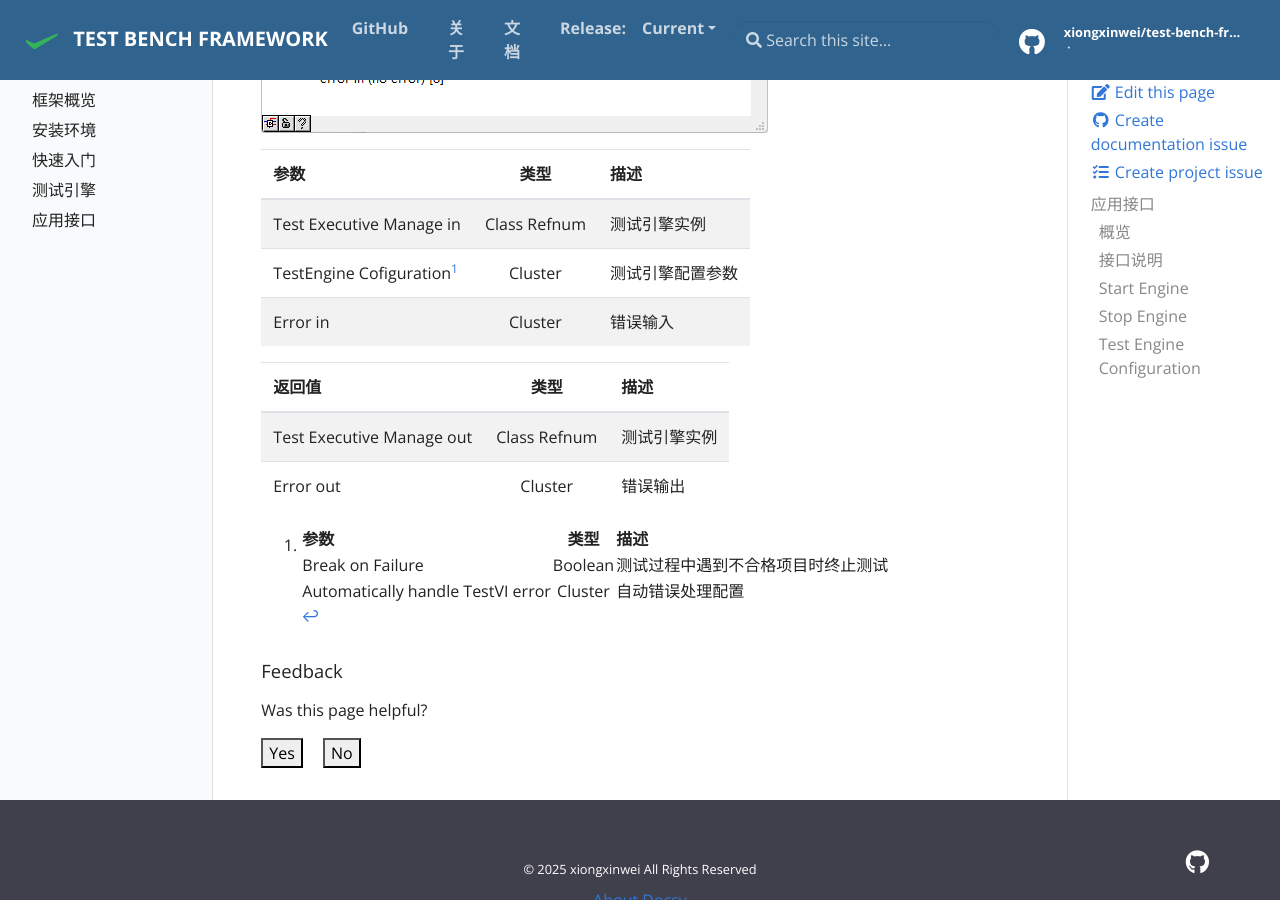
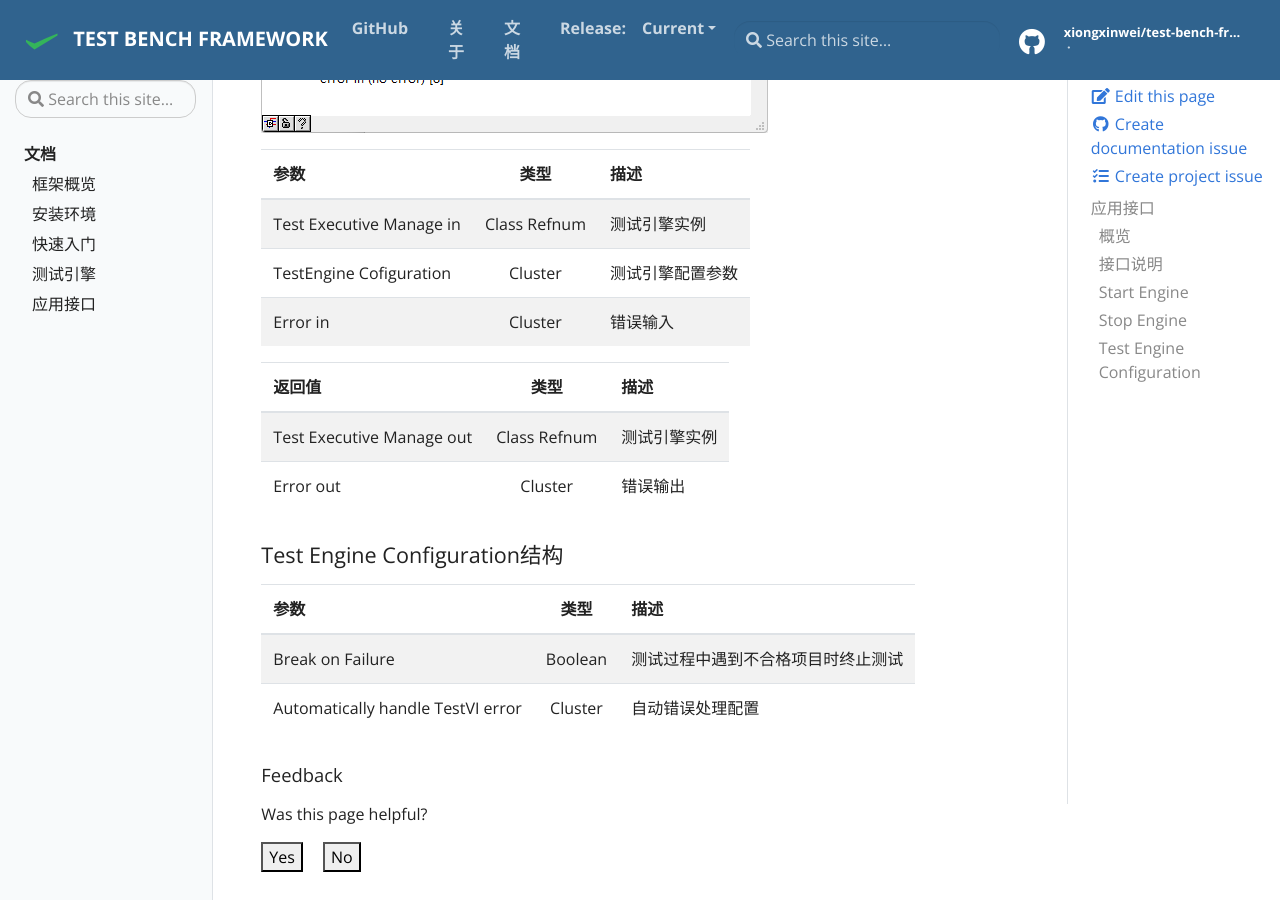
Before and after one commit to XiongXinwei-code/test-bench-framework, a Jekyll site: the page built from docs/_docs/应用接口.md, in a window 1280 px wide and 900 px high, scrolled down 2547 px. Built offline with Jekyll 4.4.1, drawn with Linux system fonts in a browser that asks for light colours.

Commit message:
Update 应用接口.md

```diff
--- a/docs/_docs/应用接口.md
+++ b/docs/_docs/应用接口.md
@@ -51,19 +51,20 @@
 
 <img title="API" src="../assets/img/2025-08-28 170612.png" alt="loading-ag-178">
 
-| 参数                          | 类型           | 描述       |
-|:--------------------------- |:------------:|:-------- |
-| Test Executive Manage in    | Class Refnum | 测试引擎实例   |
-| TestEngine Cofiguration[^1] | Cluster      | 测试引擎配置参数 |
-| Error in                    | Cluster      | 错误输入     |
+| 参数                       | 类型           | 描述       |
+|:------------------------ |:------------:|:-------- |
+| Test Executive Manage in | Class Refnum | 测试引擎实例   |
+| TestEngine Cofiguration  | Cluster      | 测试引擎配置参数 |
+| Error in                 | Cluster      | 错误输入     |
 
 | 返回值                       | 类型           | 描述     |
 |:------------------------- |:------------:|:------ |
 | Test Executive Manage out | Class Refnum | 测试引擎实例 |
 | Error out                 | Cluster      | 错误输出   |
 
-[^1]:
-    | 参数                                | 类型      | 描述                |
-    |:--------------------------------- |:-------:|:----------------- |
-    | Break on Failure                  | Boolean | 测试过程中遇到不合格项目时终止测试 |
-    | Automatically handle TestVI error | Cluster | 自动错误处理配置          |
+#### Test Engine Configuration结构
+
+| 参数                                           | 类型      | 描述                |
+|:-------------------------------------------- |:-------:|:----------------- |
+| Break on Failure | Boolean | 测试过程中遇到不合格项目时终止测试 |
+| Automatically handle TestVI error            | Cluster | 自动错误处理配置          |
```
